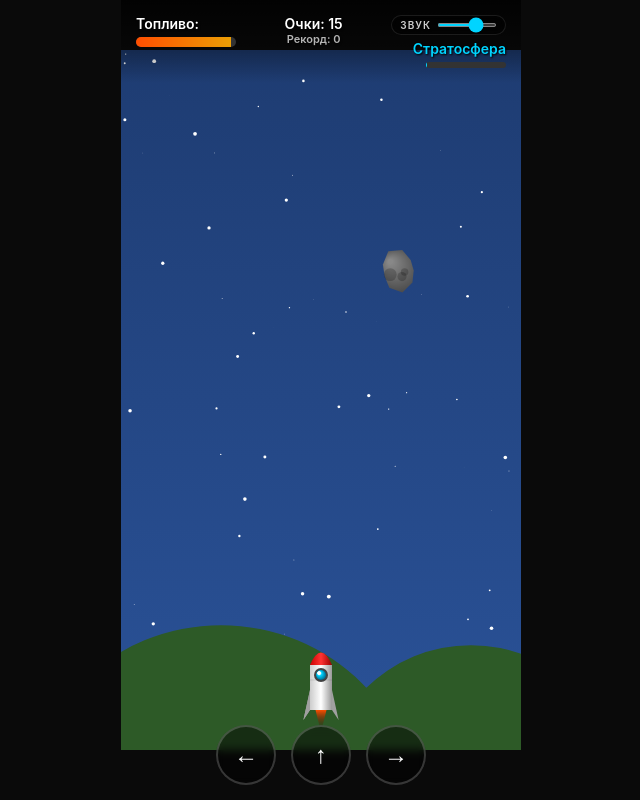
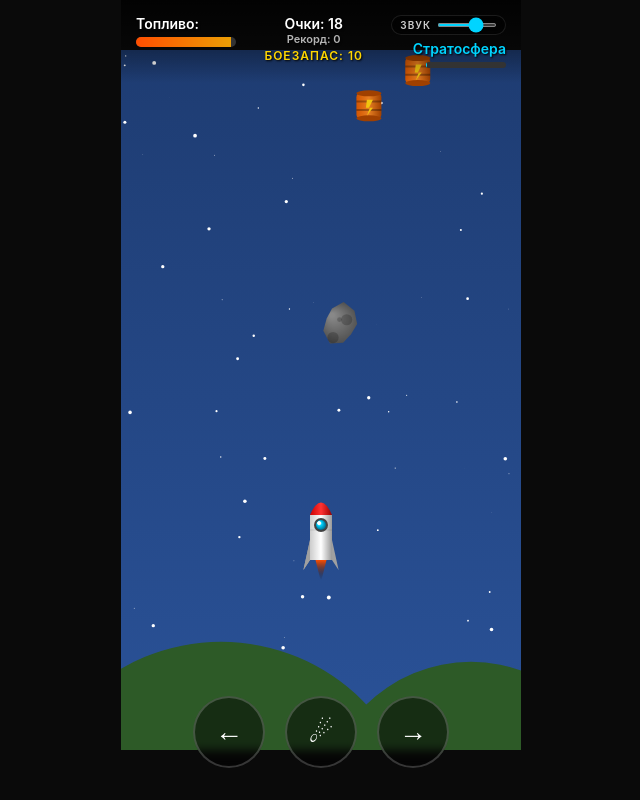
Before and after one commit to 01vera/rocket-to-the-moon, a plain HTML site: page index.html in a window 1280 px wide. Both pictures are taken after a click on the button "ИГРАТЬ". Shown: the whole page, without its empty margins (319-959 px from the left). Drawn offline with Linux system fonts and the light colour scheme.

Commit message:
Add files via upload

```diff
--- a/index.html
+++ b/index.html
@@ -2,7 +2,7 @@
 <html lang="ru">
 <head>
     <meta charset="UTF-8">
-    <meta name="viewport" content="width=device-width, initial-scale=1.0">
+    <meta name="viewport" content="width=device-width, initial-scale=1.0, viewport-fit=cover">
     <title>Rocket to the Moon</title>
     <link rel="stylesheet" href="styles.css">
 </head>
@@ -19,6 +19,7 @@
             <div class="hud-item score-container">
                 <div id="current-score">Очки: 0</div>
                 <div id="high-score">Рекорд: 0</div>
+                <div id="ammo-display">Боезапас: 10</div>
             </div>
             <div class="hud-item stage-container">
                 <div id="volume-control">
@@ -37,7 +38,7 @@
         <!-- Touch Controls -->
         <div id="touch-controls">
             <button id="btn-left">←</button>
-            <button id="btn-boost">↑</button>
+            <button id="btn-boost">☄</button>
             <button id="btn-right">→</button>
         </div>
 
@@ -49,7 +50,7 @@
             <h1>Rocket to the Moon</h1>
             <p>Управление:</p>
             <p>← → : Движение влево/вправо</p>
-            <p>↑ : Ускорение (тратит больше топлива)</p>
+            <p>↑ : Выстрел (тратит боезапас)</p>
             <button id="start-btn" class="game-btn">ИГРАТЬ</button>
         </div>
 
--- a/script.js
+++ b/script.js
@@ -34,6 +34,7 @@ const fuelPickupSound = new Audio('sounds/fuel.mp3');
 const crashSound = new Audio('sounds/crash.mp3');
 const gameOverSound = new Audio('sounds/gameover.mp3');
 const winSound = new Audio('sounds/win.mp3');
+const shotSound = new Audio('sounds/shot.mp3');
 
 // Volume Control
 let masterVolume = 0.7;
@@ -45,6 +46,7 @@ function applyMasterVolume() {
     crashSound.volume = 0.8 * masterVolume;
     gameOverSound.volume = 0.6 * masterVolume;
     winSound.volume = 0.7 * masterVolume;
+    shotSound.volume = 0.4 * masterVolume;
 }
 
 if (volumeRange) {
@@ -58,6 +60,8 @@ if (volumeRange) {
 // Initial volume application
 applyMasterVolume();
 
+const ammoDisplayEl = document.getElementById('ammo-display');
+
 // Game Constants
 const BASE_CANVAS_WIDTH = 400;
 const BASE_CANVAS_HEIGHT = 700;
@@ -69,17 +73,25 @@ let scaleY = 1;
 const ROCKET_WIDTH = 22;
 const ROCKET_HEIGHT = 60;
 const FUEL_CONSUMPTION_BASE = 0.03;
-const FUEL_CONSUMPTION_BOOST = 0.1;
-const BASE_SCROLL_SPEED = 1.8;
-const BOOST_SCROLL_SPEED = 4.5;
+const BASE_SCROLL_SPEED = 2.2; // Slightly increased base speed since no boost
 const WIN_DISTANCE = 4000; // СОКРАЩЕНО ЕЩЕ: Было 6000
 // Game State
 let gameState = 'START'; // START, PLAYING, GAMEOVER, WIN
 let score = 0;
 let highScore = localStorage.getItem('rocketHighScore') || 0;
 let fuel = 100;
+let ammo = 10;
 let progress = 0;
 let scrollSpeed = BASE_SCROLL_SPEED;
+
+// Shooting
+let bullets = [];
+let ammoBonuses = [];
+const BULLET_WIDTH = 4;
+const BULLET_HEIGHT = 12;
+const BULLET_SPEED = 10;
+let lastShootTime = 0;
+const SHOOT_COOLDOWN = 250; // ms
 
 // Explosion State
 let explosionActive = false;
@@ -91,7 +103,7 @@ let obstacleSpawnTimer = 0;
 // Rocket Object
 const rocket = {
     x: CANVAS_WIDTH / 2 - ROCKET_WIDTH / 2,
-    y: CANVAS_HEIGHT - 100,
+    y: CANVAS_HEIGHT - 250,
     w: ROCKET_WIDTH,
     h: ROCKET_HEIGHT,
     speed: 3.5,
@@ -108,6 +120,9 @@ let stars = [];
 const keys = {};
 
 window.addEventListener('keydown', (e) => {
+    if (e.code === 'ArrowUp' && !keys['ArrowUp']) {
+        shoot();
+    }
     keys[e.code] = true;
 });
 
@@ -133,9 +148,31 @@ if (btnRight) {
 }
 
 if (btnBoost) {
-    btnBoost.addEventListener('pointerdown', (e) => { e.preventDefault(); keys['ArrowUp'] = true; });
-    btnBoost.addEventListener('pointerup', (e) => { e.preventDefault(); keys['ArrowUp'] = false; });
-    btnBoost.addEventListener('pointerleave', (e) => { e.preventDefault(); keys['ArrowUp'] = false; });
+    btnBoost.addEventListener('pointerdown', (e) => {
+        e.preventDefault();
+        shoot();
+    });
+}
+
+function shoot() {
+    if (gameState !== 'PLAYING' || ammo <= 0) return;
+
+    const now = Date.now();
+    if (now - lastShootTime < SHOOT_COOLDOWN) return;
+
+    lastShootTime = now;
+    ammo--;
+
+    bullets.push({
+        x: rocket.x + rocket.w / 2 - BULLET_WIDTH / 2,
+        y: rocket.y,
+        w: BULLET_WIDTH,
+        h: BULLET_HEIGHT,
+        speed: BULLET_SPEED
+    });
+
+    shotSound.currentTime = 0;
+    shotSound.play().catch(e => {});
 }
 
 // Resize Handling
@@ -198,10 +235,14 @@ function startGame() {
     gameState = 'PLAYING';
     score = 0;
     fuel = 100;
+    ammo = 10;
     progress = 0;
     obstacles = [];
     fuelBonuses = [];
+    bullets = [];
+    ammoBonuses = [];
     rocket.x = CANVAS_WIDTH / 2 - ROCKET_WIDTH / 2;
+    rocket.y = CANVAS_HEIGHT - 250;
     rocket.dx = 0;
     obstacleSpawnTimer = 60; // Start with a small delay
 
@@ -325,8 +366,8 @@ function update(dt = 1) {
         rocket.dx = 0;
     }
 
-    rocket.isBoosting = keys['ArrowUp'];
-    scrollSpeed = rocket.isBoosting ? BOOST_SCROLL_SPEED : BASE_SCROLL_SPEED;
+    rocket.isBoosting = false;
+    scrollSpeed = BASE_SCROLL_SPEED;
 
     // Move Rocket
     rocket.x += rocket.dx * dt;
@@ -336,7 +377,7 @@ function update(dt = 1) {
     if (rocket.x + rocket.w > CANVAS_WIDTH) rocket.x = CANVAS_WIDTH - rocket.w;
 
     // Fuel Logic
-    const consumption = (rocket.isBoosting ? FUEL_CONSUMPTION_BOOST : FUEL_CONSUMPTION_BASE) * dt;
+    const consumption = FUEL_CONSUMPTION_BASE * dt;
     fuel -= consumption;
     if (fuel <= 0) {
         fuel = 0;
@@ -369,7 +410,7 @@ function update(dt = 1) {
     obstacleSpawnTimer -= dt;
     if (obstacleSpawnTimer <= 0) {
         // Constant spawn interval to prevent increasing density near the Moon
-        const baseInterval = 130;
+        const baseInterval = 100;
         // Add some randomness to the interval (±20%)
         obstacleSpawnTimer = baseInterval * (0.8 + Math.random() * 0.4);
 
@@ -391,6 +432,38 @@ function update(dt = 1) {
             w: 25,
             h: 25
         });
+    }
+
+    // Spawn Ammo
+    if (Math.random() < 0.003 * dt) {
+        ammoBonuses.push({
+            x: Math.random() * (CANVAS_WIDTH - 25),
+            y: -50,
+            w: 25,
+            h: 25
+        });
+    }
+
+    // Update Bullets
+    for (let i = bullets.length - 1; i >= 0; i--) {
+        const b = bullets[i];
+        b.y -= b.speed * dt;
+
+        if (b.y < -20) {
+            bullets.splice(i, 1);
+            continue;
+        }
+
+        // Collision with obstacles
+        for (let j = obstacles.length - 1; j >= 0; j--) {
+            const obs = obstacles[j];
+            if (checkCollision(b, obs)) {
+                obstacles.splice(j, 1);
+                bullets.splice(i, 1);
+                score += 20;
+                break;
+            }
+        }
     }
 
     // Update Obstacles
@@ -431,9 +504,31 @@ function update(dt = 1) {
         }
     }
 
+    // Update Ammo Bonuses
+    for (let i = ammoBonuses.length - 1; i >= 0; i--) {
+        const a = ammoBonuses[i];
+        a.y += scrollSpeed * 0.7 * dt;
+
+        // Collision with rocket
+        if (checkCollision(rocket, a, true)) {
+            ammo = Math.min(20, ammo + 5);
+            score += 30;
+            fuelPickupSound.currentTime = 0;
+            fuelPickupSound.play().catch(e => {});
+            ammoBonuses.splice(i, 1);
+            continue;
+        }
+
+        // Remove if off screen
+        if (a.y > CANVAS_HEIGHT) {
+            ammoBonuses.splice(i, 1);
+        }
+    }
+
     // Update HUD
     fuelBarFill.style.width = `${fuel}%`;
     currentScoreEl.innerText = `Очки: ${Math.floor(score)}`;
+    ammoDisplayEl.innerText = `Боезапас: ${ammo}`;
 
     // Update Distance Bar
     const distPercent = Math.min(100, (progress / WIN_DISTANCE) * 100);
@@ -577,14 +672,89 @@ function draw() {
     }
 
     // Draw Fuel Bonuses
-    ctx.fillStyle = "#ec9f05";
     fuelBonuses.forEach(f => {
-        // Draw a simple fuel canister shape
-        ctx.fillRect(f.x, f.y, f.w, f.h);
+        ctx.save();
+        ctx.translate(f.x + f.w / 2, f.y + f.h / 2);
+
+        // Barrel Body
+        const barrelGradient = ctx.createLinearGradient(-f.w / 2, 0, f.w / 2, 0);
+        barrelGradient.addColorStop(0, "#d35400");
+        barrelGradient.addColorStop(0.5, "#e67e22");
+        barrelGradient.addColorStop(1, "#a04000");
+        ctx.fillStyle = barrelGradient;
+
+        // Main cylinder
+        ctx.beginPath();
+        ctx.roundRect(-f.w / 2, -f.h / 2, f.w, f.h, 4);
+        ctx.fill();
+
+        // Top and Bottom Lids (ellipses)
+        ctx.fillStyle = "#a04000";
+        ctx.beginPath();
+        ctx.ellipse(0, -f.h / 2, f.w / 2, 3, 0, 0, Math.PI * 2);
+        ctx.fill();
+        ctx.beginPath();
+        ctx.ellipse(0, f.h / 2, f.w / 2, 3, 0, 0, Math.PI * 2);
+        ctx.fill();
+
+        // Horizontal Bands (Ribs)
+        ctx.strokeStyle = "rgba(0,0,0,0.3)";
+        ctx.lineWidth = 2;
+        ctx.beginPath();
+        ctx.moveTo(-f.w / 2, -f.h / 6);
+        ctx.lineTo(f.w / 2, -f.h / 6);
+        ctx.moveTo(-f.w / 2, f.h / 6);
+        ctx.lineTo(f.w / 2, f.h / 6);
+        ctx.stroke();
+
+        // Fuel Symbol (Lightning bolt)
+        ctx.fillStyle = "#f1c40f";
+        ctx.beginPath();
+        ctx.moveTo(-2, -6);
+        ctx.lineTo(4, -6);
+        ctx.lineTo(0, 2);
+        ctx.lineTo(4, 2);
+        ctx.lineTo(-2, 10);
+        ctx.lineTo(1, 2);
+        ctx.lineTo(-3, 2);
+        ctx.closePath();
+        ctx.fill();
+
+        ctx.restore();
+    });
+
+    // Draw Ammo Bonuses
+    ammoBonuses.forEach(a => {
+        ctx.save();
+        ctx.translate(a.x + a.w / 2, a.y + a.h / 2);
+
+        // Box Body
+        ctx.fillStyle = "#27ae60";
+        ctx.beginPath();
+        ctx.roundRect(-a.w / 2, -a.h / 2, a.w, a.h, 4);
+        ctx.fill();
+
+        // Symbol
         ctx.fillStyle = "white";
-        ctx.font = "bold 12px Arial";
-        ctx.fillText("F", f.x + 8, f.y + 18);
-        ctx.fillStyle = "#ec9f05";
+        ctx.font = "bold 16px Arial";
+        ctx.textAlign = "center";
+        ctx.textBaseline = "middle";
+        ctx.fillText("★", 0, 0);
+
+        ctx.restore();
+    });
+
+    // Draw Bullets
+    ctx.fillStyle = "#f1c40f";
+    bullets.forEach(b => {
+        ctx.beginPath();
+        ctx.roundRect(b.x, b.y, b.w, b.h, 2);
+        ctx.fill();
+        // Glow
+        ctx.shadowBlur = 10;
+        ctx.shadowColor = "#f1c40f";
+        ctx.fill();
+        ctx.shadowBlur = 0;
     });
 
     // Draw Obstacles (Asteroids)
@@ -642,7 +812,7 @@ function draw() {
 
     // Flame
     if (gameState === 'PLAYING') {
-        const flameHeight = rocket.isBoosting ? 40 : 20;
+        const flameHeight = 20;
         const flameGradient = ctx.createLinearGradient(0, rocket.h / 2, 0, rocket.h / 2 + flameHeight);
         flameGradient.addColorStop(0, '#ff4e00');
         flameGradient.addColorStop(1, 'transparent');
--- a/styles.css
+++ b/styles.css
@@ -85,6 +85,14 @@ body {
     opacity: 0.7;
 }
 
+#ammo-display {
+    font-size: 12px;
+    color: #FFD700;
+    margin-top: 2px;
+    text-transform: uppercase;
+    letter-spacing: 1px;
+}
+
 .stage-container {
     text-align: right;
     color: #00d4ff;
@@ -148,23 +156,27 @@ body {
 /* Touch Controls Styles */
 #touch-controls {
     position: absolute;
-    bottom: 15px;
+    bottom: calc(env(safe-area-inset-bottom, 0px) + 32px); /* Поднял выше для iPhone и комфортного хвата */
     width: 400px;
     max-width: 100%;
     display: flex;
     justify-content: center;
-    gap: 15px;
+    gap: 20px;
     z-index: 30;
+    pointer-events: none; /* Контейнер не мешает, кнопки переопределят */
 }
 
 #touch-controls button {
-    width: 60px;
-    height: 60px;
+    width: 72px; /* Увеличил на 20% для удобства нажатия */
+    height: 72px;
+    min-width: 72px;
+    min-height: 72px;
+    pointer-events: auto; /* Кнопки кликабельны */
     border-radius: 50%;
     border: 2px solid rgba(255, 255, 255, 0.2);
     background: rgba(0, 0, 0, 0.5);
     color: white;
-    font-size: 24px;
+    font-size: 28px; /* Немного увеличил шрифт */
     display: flex;
     justify-content: center;
     align-items: center;
```
Also changed, not shown: 1 other file.
